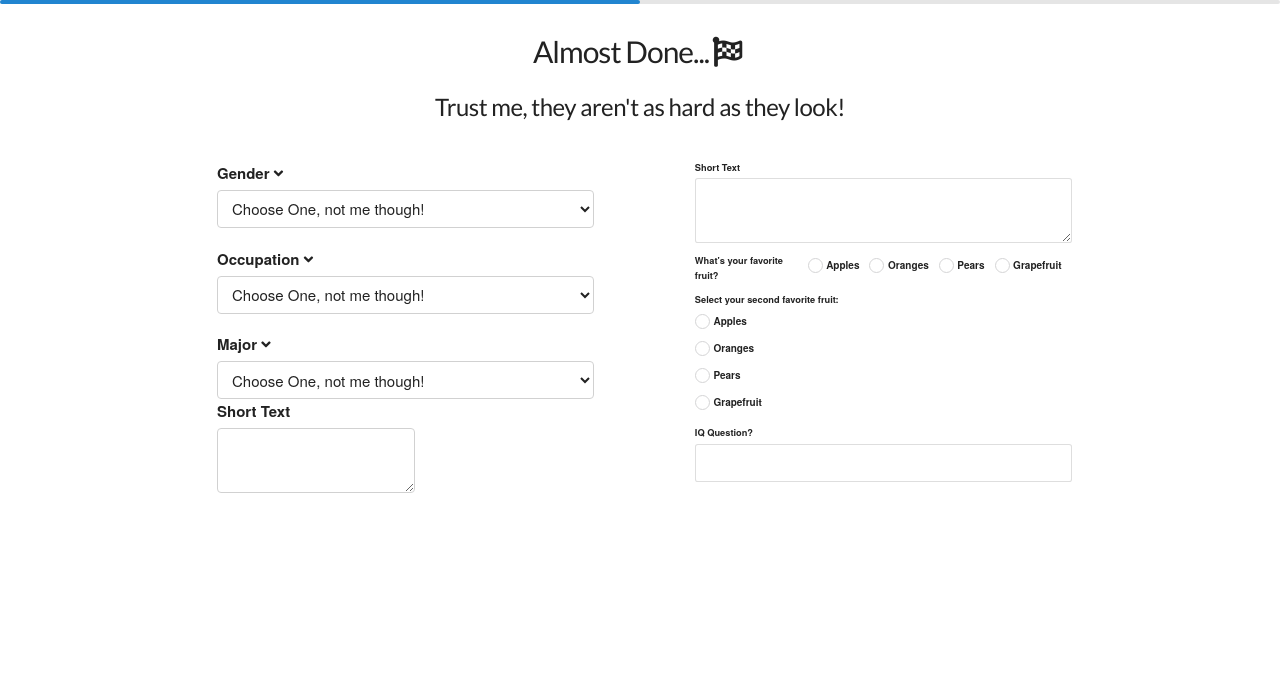
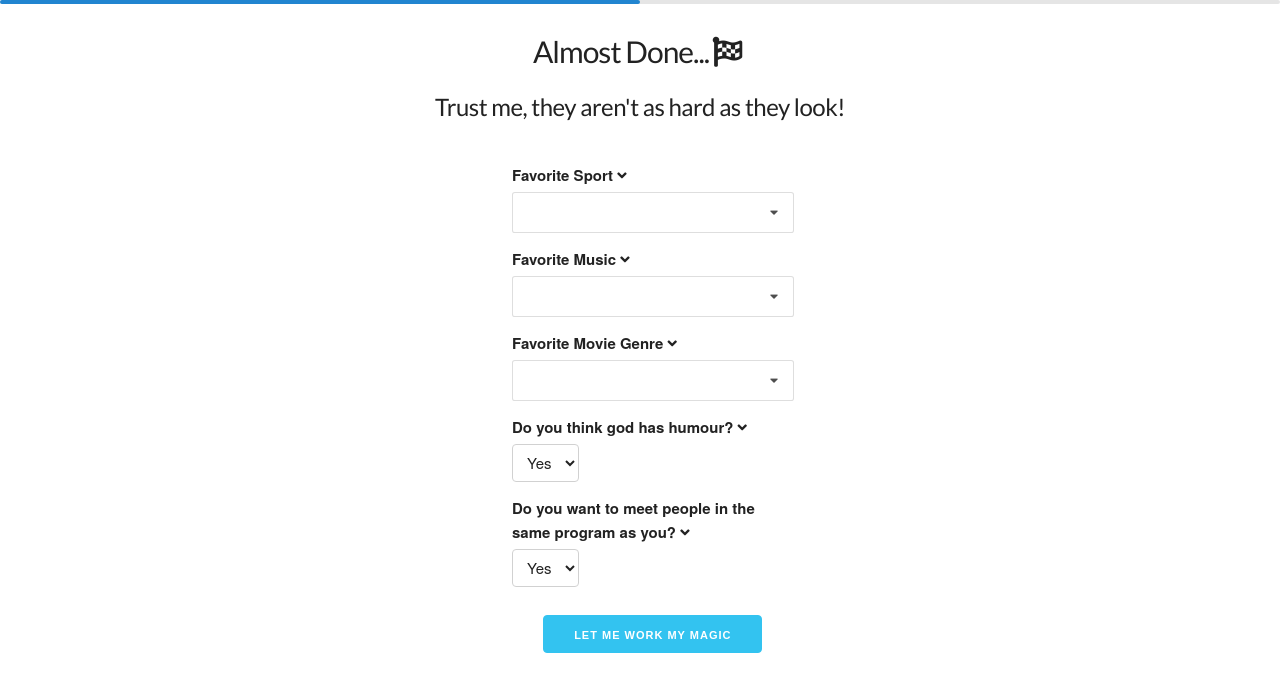
Before and after one commit to duggalr2/connect, a Django app: a page that uses templates/creation_finish.html in a window 1280 px wide; the page is wider, and only the part inside the window is pictured. Shown: the top 692 px of that part. Run offline with Django 3.2, Linux system fonts and the light colour scheme; a user stored in the database is signed in; some libraries are stand-ins or nearby versions.

Commit message:
Created some preliminary questions

```diff
--- a/connect/forms.py
+++ b/connect/forms.py
@@ -24,3 +24,75 @@ class EditUsername(forms.Form):
     # password = forms.CharField(widget=forms.PasswordInput())
     # email = forms.EmailField()
     fields = ('username',)
+
+
+GENDER_CHOICES = (
+    ('male', 'Male'),
+    ('female', 'Female'),
+    ('other', 'Other'),
+)
+
+OCCUPATION_CHOICES = (
+    ('undergraduate', 'Undergraduate'),
+    ('graduate', 'Graduate'),
+    ('phd', 'PHD'),
+    ('post_doc', 'PostDoc'),
+    ('alumni', 'Alumni'),
+)
+
+
+# TODO: UPDATE THIS WITH ALL THE MAJORS FROM THE UOFT SITE!
+PROGRAM_CHOICES = (
+    ('computer_science', 'Computer Science'),
+    ('commerce_business', 'Commerce/Business/Finance'),
+    ('humanities_lifesci', 'Humanities/LifeSci/HealthSci'),
+    ('math_physics_statistics', 'Math/Physics/Statistics'),
+    ('engineering', 'Engineering'),
+)
+
+
+class FirstCreateProfile(forms.Form):
+    gender_choice = forms.ChoiceField(choices=GENDER_CHOICES,)
+    occupation = forms.ChoiceField(choices=OCCUPATION_CHOICES, )
+    major = forms.MultipleChoiceField(choices=PROGRAM_CHOICES, )
+
+
+SPORT_CHOICES = (
+    ('basketball', 'Basketball'),
+    ('hockey', 'Hockey'),
+    ('tennis', 'Tennis'),
+    ('boxing', 'Boxing'),
+    ('football', 'Football'),
+    ('soccer', 'Soccer'),
+    ('baseball', 'Baseball'),
+    ('golf', 'Golf'),
+)
+
+MUSIC_CHOICES = (
+    ('jazz', 'Jazz'),
+    ('rock', 'Rock'),
+    ('hip_hop', 'Hip Hop'),
+    ('pop', 'Pop'),
+    ('country', 'Country'),
+    ('heavy_metal', 'Heavy Metal'),
+    ('edm', 'Electronic Dance Music'),
+    ('drill_trap', 'Drill Trap Music'),
+    ('k_pop', 'K-Pop'),
+)
+
+MOVIE_CHOICES = (
+    ('horror', 'Horror'),
+    ('adventure', 'Adventure'),
+    ('action', 'Action'),
+    ('documentary', 'Documentary'),
+    ('romance', 'Romantic'),
+    ('comedy', 'Comedy'),
+)
+
+
+class SecondCreateProfile(forms.Form):
+    sport_choice = forms.MultipleChoiceField(choices=SPORT_CHOICES, )
+    music_choice = forms.MultipleChoiceField(choices=MUSIC_CHOICES, )
+    movie_choice = forms.MultipleChoiceField(choices=MOVIE_CHOICES, )
+    god_question = forms.ChoiceField(choices=(('yes', 'Yes'), ('no', 'No')))
+    program_question = forms.ChoiceField(choices=(('yes', 'Yes'), ('no', 'No')))
--- a/connect/views.py
+++ b/connect/views.py
@@ -1,5 +1,5 @@
 from django.shortcuts import render, redirect
-from .forms import SignUpForm, LoginForm, EditUsername
+from .forms import SignUpForm, LoginForm, EditUsername, FirstCreateProfile, SecondCreateProfile
 from django.contrib.auth import login, authenticate
 from django.urls import reverse_lazy
 from django.contrib.auth.decorators import login_required
@@ -7,6 +7,10 @@ from django.contrib.auth.models import User
 from django.contrib import messages
 from django.contrib.auth import update_session_auth_hash
 from django.contrib.auth.forms import PasswordChangeForm
+
+
+# TODO: Need to add error messages for all possible errors that can come up!
+# TODO: 404 Pages!
 
 
 def landing_page(request):
@@ -42,12 +46,26 @@ def landing_page(request):
 @login_required(login_url=reverse_lazy('landing_page'))
 def profile_creation(request):
     first_name = request.user.first_name
-    return render(request, "profile_creation.html", {'name':first_name})
+    form = FirstCreateProfile(request.POST or None)  # TODO: SEE THE FIX FOR THIS!
+    if request.method == 'POST':
+        if form.is_valid():
+            print(form.cleaned_data)
+            return redirect('creation_finish')
+        else:
+            form = FirstCreateProfile()
+    return render(request, "profile_creation.html", {'name':first_name, 'form': form})
 
 
 @login_required(login_url=reverse_lazy('landing_page'))
 def creation_finish(request):
-    return render(request, "creation_finish.html")
+    form = SecondCreateProfile(request.POST or None)
+    if request.method == 'POST':
+        if form.is_valid():
+            print(form.cleaned_data)
+            return redirect('main_page')
+        else:
+            form = SecondCreateProfile()
+    return render(request, "creation_finish.html", {'form': form})
 
 
 @login_required(login_url=reverse_lazy('landing_page'))
--- a/templates/creation_finish.html
+++ b/templates/creation_finish.html
@@ -31,8 +31,6 @@
 
 </head>
 
-{# TODO: NEED TO REVISE THE QUESTIONS THAT WILL BE ASKED! #}
-{# TODO: Need to fill this page up more, looks way to empty #}
 
 <body>
 
@@ -48,9 +46,46 @@
           </div>
 </div>
 
-<div class="ui three column very relaxed grid animated fadeInUp" style="display: block; margin-left: 15%; margin-top: 2%">
+<div class="three columns animated fadeInUp" style="display: block; margin-left: 40%;">
 
-  <div class="column">
+{#  <div class="column">#}
+<br/>
+    <form id="login-form" method="post" action="{% url 'creation_finish' %}">{% csrf_token %}
+        {% load widget_tweaks %}
+
+{#        <label for="exampleRecipientInput" style="margin-top: 2%">Gender<i class="angle down icon"></i></label>#}
+{#        {% render_field form.sport_choice class='ui fluid dropdown' multiple="" %}#}
+
+    <label style="margin-top: 5%" for="exampleRecipientInput">Favorite Sport<i class="angle down icon"></i></label>
+    {% render_field form.sport_choice class='ui fluid dropdown' multiple="" %}
+
+    <label style="margin-top: 5%" for="exampleRecipientInput">Favorite Music<i class="angle down icon"></i></label>
+    {% render_field form.music_choice class='ui fluid dropdown' multiple="" %}
+
+    <label style="margin-top: 5%" for="exampleRecipientInput">Favorite Movie Genre<i class="angle down icon"></i></label>
+    {% render_field form.movie_choice class='ui fluid dropdown' multiple="" %}
+
+    <label style="margin-top: 5%" for="exampleRecipientInput">Do you think god has humour?<i class="angle down icon"></i></label>
+    {{ form.god_question }}
+
+    <label style="margin-top: 5%" for="exampleRecipientInput">Do you want to meet people in the same program as you?<i class="angle down icon"></i></label>
+    {{ form.program_question }}
+
+    <input class="button button-primary" style="text-align: center; display: block; margin: auto; margin-top: 10%; font-family: 'Raleway', sans-serif;" onclick="increase()" type='submit' value='Let me work my magic' name="first_create"/>
+{#        <a class="btn animated fadeOut" onclick="urlreplace()" style="margin-top: 1em">#}
+{#            <button class="button button-primary" style="text-align: center; display: block; margin: auto; margin-top: 10%; font-family: 'Raleway', sans-serif;" onclick="increase()">Let me work my magic now!<i class="star icon" style="margin-left: 5%"></i></button>#}
+{#        </a>#}
+
+
+    </form>
+
+</div>
+
+{#    <label style="margin-top: 5%" for="exampleRecipientInput">Favorite Movie Genre<i class="angle down icon"></i></label>#}
+{#    {% render_field form.god_question class='ui fluid dropdown' multiple="" %}#}
+
+
+
 
 {#  <div class="ui vertical divider">#}
 {#    not#}
@@ -63,14 +98,14 @@
 {#  </div>#}
 {#</div>#}
 
-    <label for="exampleRecipientInput">Gender<i class="angle down icon"></i></label>
-        <select class="u-full-width" id="exampleRecipientInput">
-        <option value="Option 1">Choose One, not me though!</option>
-            <option value="Option 2">Male</option>
-            <option value="Option 3">Female</option>
-            <option value="Option 4">Other</option>
-      </select>
-
+{#    <label for="exampleRecipientInput">Gender<i class="angle down icon"></i></label>#}
+{#        <select class="u-full-width" id="exampleRecipientInput">#}
+{#        <option value="Option 1">Choose One, not me though!</option>#}
+{#            <option value="Option 2">Male</option>#}
+{#            <option value="Option 3">Female</option>#}
+{#            <option value="Option 4">Other</option>#}
+{#      </select>#}
+{##}
 {#    <label style="margin-top: 5%" for="exampleRecipientInput">Occupation<i class="angle down icon"></i></label>#}
 {#        <select class="u-full-width" id="exampleRecipientInput">#}
 {#        <option value="Option 1">Choose One, not me though!</option>#}
@@ -79,7 +114,7 @@
 {#            <option value="Option 4">PostDoc</option>#}
 {#            <option value="Option 5">Alumni</option>#}
 {#      </select>#}
-
+{##}
 {#    <label style="margin-top: 5%" for="exampleRecipientInput">Occupation<i class="angle down icon"></i></label>#}
 {#        <select class="u-full-width" id="exampleRecipientInput">#}
 {#        <option value="Option 1">Choose One, not me though!</option>#}
@@ -88,154 +123,139 @@
 {#            <option value="Option 4">PostDoc</option>#}
 {#            <option value="Option 5">Alumni</option>#}
 {#      </select>#}
-
-
-    <label style="margin-top: 5%" for="exampleRecipientInput">Occupation<i class="angle down icon"></i></label>
-        <select class="u-full-width" id="exampleRecipientInput">
-        <option value="Option 1">Choose One, not me though!</option>
-            <option value="Option 2">Undergraduate</option>
-            <option value="Option 3">Graduate</option>
-            <option value="Option 4">PostDoc</option>
-            <option value="Option 5">Alumni</option>
-      </select>
-
-    <label style="margin-top: 5%" for="exampleRecipientInput">Major<i class="angle down icon"></i> </label>
-        <select class="u-full-width" id="exampleRecipientInput">
-        <option value="Option 1">Choose One, not me though!</option>
-            <option value="Option 2">Undergraduate</option>
-            <option value="Option 3">Graduate</option>
-            <option value="Option 4">PostDoc</option>
-            <option value="Option 5">Alumni</option>
-            <option value="Option 5">Alumni</option>
-            <option value="Option 5">Alumni</option>
-            <option value="Option 5">Alumni</option>
-            <option value="Option 5">Alumni</option>
-            <option value="Option 5">Alumni</option>
-            <option value="Option 5">Alumni</option>
-            <option value="Option 5">Alumni</option>
-            <option value="Option 5">Alumni</option>
-            <option value="Option 5">Alumni</option>
-            <option value="Option 5">Alumni</option>
-            <option value="Option 5">Alumni</option>
-            <option value="Option 5">Alumni</option>
-            <option value="Option 5">Alumni</option>
-            <option value="Option 5">Alumni</option>
-            <option value="Option 5">Alumni</option>
-            <option value="Option 5">Alumni</option>
-      </select>
-
-
-      <div class="field">
-                    <label>Short Text</label>
-                    <textarea rows="2"></textarea>
-                </div>
-
-</div>
+{##}
+{##}
+{#    <label style="margin-top: 5%" for="exampleRecipientInput">Occupation<i class="angle down icon"></i></label>#}
+{#        <select class="u-full-width" id="exampleRecipientInput">#}
+{#        <option value="Option 1">Choose One, not me though!</option>#}
+{#            <option value="Option 2">Undergraduate</option>#}
+{#            <option value="Option 3">Graduate</option>#}
+{#            <option value="Option 4">PostDoc</option>#}
+{#            <option value="Option 5">Alumni</option>#}
+{#      </select>#}
+{##}
+{#    <label style="margin-top: 5%" for="exampleRecipientInput">Major<i class="angle down icon"></i> </label>#}
+{#        <select class="u-full-width" id="exampleRecipientInput">#}
+{#        <option value="Option 1">Choose One, not me though!</option>#}
+{#            <option value="Option 2">Undergraduate</option>#}
+{#            <option value="Option 3">Graduate</option>#}
+{#            <option value="Option 4">PostDoc</option>#}
+{#            <option value="Option 5">Alumni</option>#}
+{#            <option value="Option 5">Alumni</option>#}
+{#            <option value="Option 5">Alumni</option>#}
+{#            <option value="Option 5">Alumni</option>#}
+{#            <option value="Option 5">Alumni</option>#}
+{#            <option value="Option 5">Alumni</option>#}
+{#            <option value="Option 5">Alumni</option>#}
+{#            <option value="Option 5">Alumni</option>#}
+{#            <option value="Option 5">Alumni</option>#}
+{#            <option value="Option 5">Alumni</option>#}
+{#            <option value="Option 5">Alumni</option>#}
+{#            <option value="Option 5">Alumni</option>#}
+{#            <option value="Option 5">Alumni</option>#}
+{#            <option value="Option 5">Alumni</option>#}
+{#            <option value="Option 5">Alumni</option>#}
+{#            <option value="Option 5">Alumni</option>#}
+{#            <option value="Option 5">Alumni</option>#}
+{#      </select>#}
+{##}
+{##}
+{#      <div class="field">#}
+{#                    <label>Short Text</label>#}
+{#                    <textarea rows="2"></textarea>#}
+{#                </div>#}
+{##}
+{#</div>#}
 
 {#    <div class="ui vertical divider">#}
 {#            and#}
 {#      </div>#}
 
-        <div class="column">
-            <div class="ui form">
+{#        <div class="column">#}
+{#            <div class="ui form">#}
 
 
 
-                <div class="field">
-                    <label>Short Text</label>
-                    <textarea rows="2"></textarea>
-                </div>
-
-                  <div class="inline fields">
-                      <label>What's your favorite fruit?</label>
-    <div class="field">
-      <div class="ui radio checkbox">
-        <input type="radio" name="fruit" tabindex="0" class="hidden">
-        <label>Apples</label>
-      </div>
-    </div>
-    <div class="field">
-      <div class="ui radio checkbox">
-        <input type="radio" name="fruit" tabindex="0" class="hidden">
-        <label>Oranges</label>
-      </div>
-    </div>
-    <div class="field">
-      <div class="ui radio checkbox">
-        <input type="radio" name="fruit" tabindex="0" class="hidden">
-        <label>Pears</label>
-      </div>
-    </div>
-    <div class="field">
-      <div class="ui radio checkbox">
-        <input type="radio" name="fruit" tabindex="0" class="hidden">
-        <label>Grapefruit</label>
-      </div>
-    </div>
-  </div>
-                <div class="grouped fields">
-    <label for="fruit">Select your second favorite fruit:</label>
-    <div class="field">
-      <div class="ui radio checkbox">
-        <input type="radio" name="fruit" tabindex="0" class="hidden">
-        <label>Apples</label>
-      </div>
-    </div>
-    <div class="field">
-      <div class="ui radio checkbox">
-        <input type="radio" name="fruit" tabindex="0" class="hidden">
-        <label>Oranges</label>
-      </div>
-    </div>
-    <div class="field">
-      <div class="ui radio checkbox">
-        <input type="radio" name="fruit" tabindex="0" class="hidden">
-        <label>Pears</label>
-      </div>
-    </div>
-    <div class="field">
-      <div class="ui radio checkbox">
-        <input type="radio" name="fruit" tabindex="0" class="hidden">
-        <label>Grapefruit</label>
-      </div>
-    </div>
-  </div>
-
-                <div class="ui form">
-  <div class="field">
-    <label>IQ Question? </label>
-    <input type="text">
-  </div>
-</div>
+{#                <div class="field">#}
+{#                    <label>Short Text</label>#}
+{#                    <textarea rows="2"></textarea>#}
+{#                </div>#}
+{##}
+{#                  <div class="inline fields">#}
+{#                      <label>What's your favorite fruit?</label>#}
+{#    <div class="field">#}
+{#      <div class="ui radio checkbox">#}
+{#        <input type="radio" name="fruit" tabindex="0" class="hidden">#}
+{#        <label>Apples</label>#}
+{#      </div>#}
+{#    </div>#}
+{#    <div class="field">#}
+{#      <div class="ui radio checkbox">#}
+{#        <input type="radio" name="fruit" tabindex="0" class="hidden">#}
+{#        <label>Oranges</label>#}
+{#      </div>#}
+{#    </div>#}
+{#    <div class="field">#}
+{#      <div class="ui radio checkbox">#}
+{#        <input type="radio" name="fruit" tabindex="0" class="hidden">#}
+{#        <label>Pears</label>#}
+{#      </div>#}
+{#    </div>#}
+{#    <div class="field">#}
+{#      <div class="ui radio checkbox">#}
+{#        <input type="radio" name="fruit" tabindex="0" class="hidden">#}
+{#        <label>Grapefruit</label>#}
+{#      </div>#}
+{#    </div>#}
+{#  </div>#}
+{#                <div class="grouped fields">#}
+{#    <label for="fruit">Select your second favorite fruit:</label>#}
+{#    <div class="field">#}
+{#      <div class="ui radio checkbox">#}
+{#        <input type="radio" name="fruit" tabindex="0" class="hidden">#}
+{#        <label>Apples</label>#}
+{#      </div>#}
+{#    </div>#}
+{#    <div class="field">#}
+{#      <div class="ui radio checkbox">#}
+{#        <input type="radio" name="fruit" tabindex="0" class="hidden">#}
+{#        <label>Oranges</label>#}
+{#      </div>#}
+{#    </div>#}
+{#    <div class="field">#}
+{#      <div class="ui radio checkbox">#}
+{#        <input type="radio" name="fruit" tabindex="0" class="hidden">#}
+{#        <label>Pears</label>#}
+{#      </div>#}
+{#    </div>#}
+{#    <div class="field">#}
+{#      <div class="ui radio checkbox">#}
+{#        <input type="radio" name="fruit" tabindex="0" class="hidden">#}
+{#        <label>Grapefruit</label>#}
+{#      </div>#}
+{#    </div>#}
+{#  </div>#}
+{##}
+{#                <div class="ui form">#}
+{#  <div class="field">#}
+{#    <label>IQ Question? </label>#}
+{#    <input type="text">#}
+{#  </div>#}
+{#                </div>#}
 
 
 
-{#  <div class="inline field">#}
-{#    <div class="ui checkbox">#}
-{#      <input type="checkbox" tabindex="0" class="hidden">#}
-{#      <label>Checkbox</label>#}
+
 {#    </div>#}
-{#  </div>#}
 
-{#                <div class="inline field">#}
-{#    <div class="ui checkbox">#}
-{#      <input type="checkbox" tabindex="0" class="hidden">#}
-{#      <label>Checkbox</label>#}
-{#    </div>#}
-{#  </div>#}
+{#</div>#}
+{##}
+{#</div>#}
 
 
-
-    </div>
-
-</div>
-
-</div>
-
-
-<a class="btn animated fadeOut" onclick="urlreplace()" style="margin-top: 1em">
-    <button class="button button-primary" style="text-align: center; display: block; margin: auto; margin-top: 10%; font-family: 'Raleway', sans-serif;" onclick="increase()">Let me work my magic now!<i class="star icon" style="margin-left: 5%"></i></button>
-</a>
+{#<a class="btn animated fadeOut" onclick="urlreplace()" style="margin-top: 1em">#}
+{#    <button class="button button-primary" style="text-align: center; display: block; margin: auto; margin-top: 10%; font-family: 'Raleway', sans-serif;" onclick="increase()">Let me work my magic now!<i class="star icon" style="margin-left: 5%"></i></button>#}
+{#</a>#}
 
 
 <script>
@@ -260,8 +280,14 @@ function increase(){
 
 
 {# Script's #}
+{#<script src="https://cdnjs.cloudflare.com/ajax/libs/semantic-ui/2.2.6/semantic.js"></script>#}
+{#<script src="https://cdnjs.cloudflare.com/ajax/libs/semantic-ui/2.2.6/semantic.min.js"></script>#}
 <script src="https://cdnjs.cloudflare.com/ajax/libs/semantic-ui/2.2.6/semantic.js"></script>
 <script src="https://cdnjs.cloudflare.com/ajax/libs/semantic-ui/2.2.6/semantic.min.js"></script>
+<script>
+    $('.ui.dropdown').dropdown();
+</script>
+
 
     <script>
         $('.ui.radio.checkbox')
```
Also changed, not shown: connect/scripts/major_scrap.py (added, +8 -0 lines), templates/profile_creation.html (+86 -42 lines), db.sqlite3, 3 other files.
